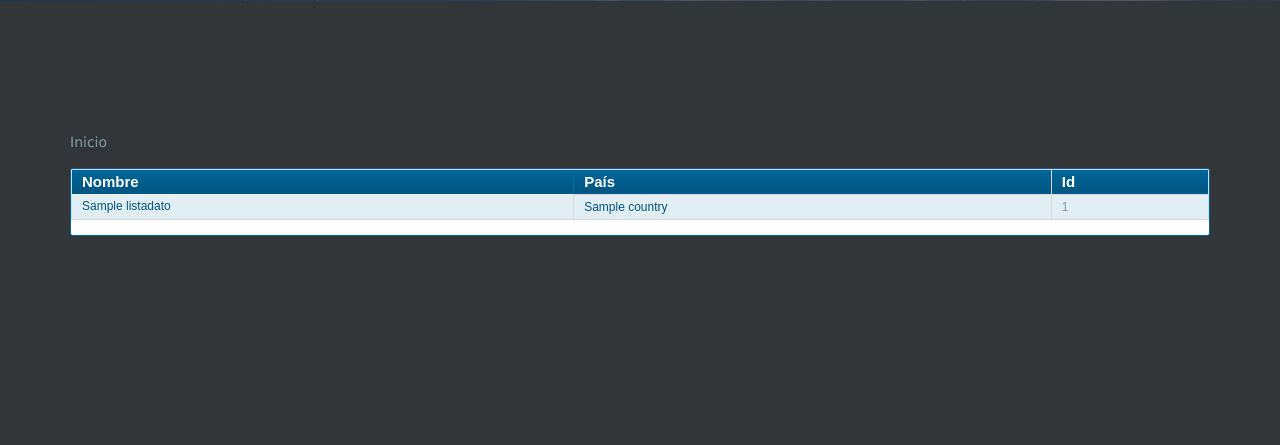
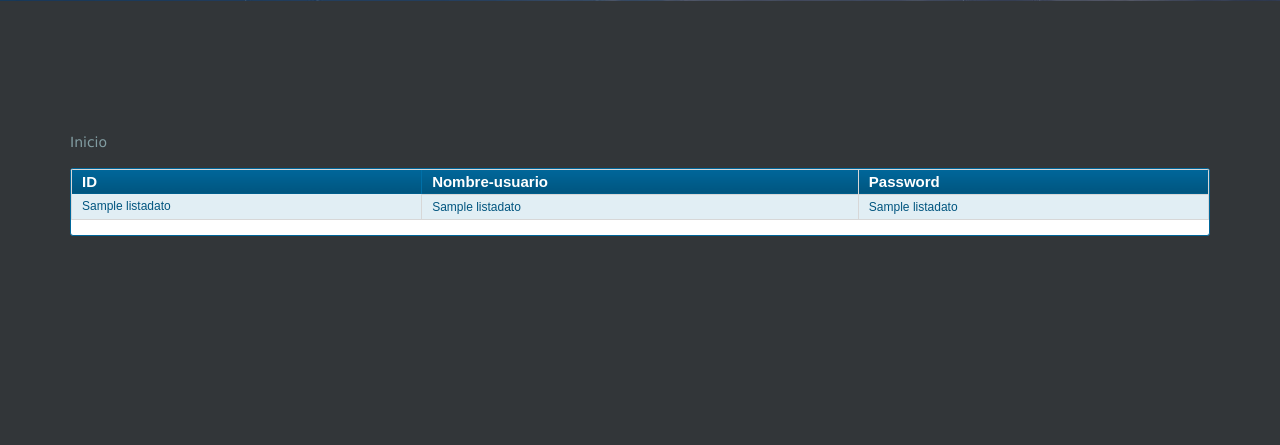
Before and after one commit to Felg-Ts/login-postgres, a Flask app: template templates/ids.html in a window 1280 px wide. Shown: the part 683-1128 px from the top of the page. Run offline with Flask 2, Linux system fonts and the light colour scheme; the template is opened without the code that fills it: most values are stand-ins (such as "Sample title", 1, 10 or a date in 2020); some libraries are stand-ins or nearby versions.

Commit message:
Update ids.html

```diff
--- a/templates/ids.html
+++ b/templates/ids.html
@@ -5,10 +5,10 @@
 {% block table %}
 <div class="datagrid">
     <table>
-        <thead><tr><th>Nombre</th><th>País</th><th>Id</th></tr></thead>
+        <thead><tr><th>ID</th><th>Nombre-usuario</th><th>Password</th></tr></thead>
         <tbody>
             {% for a in listadatos %}
-            <tr class="alt"><td >{{ a.name }}</td><td>{{ a.country }}</td><td><a href="{{rutaid}}{{a.id}}">{{ a.id }}</a></td></tr>
+            <tr class="alt"><td >{{ a.1 }}</td><td>{{ a.2 }}</td><td>{{ a.3 }}</a></td></tr>
             {% endfor %}
         </tbody>
     </table>
```
